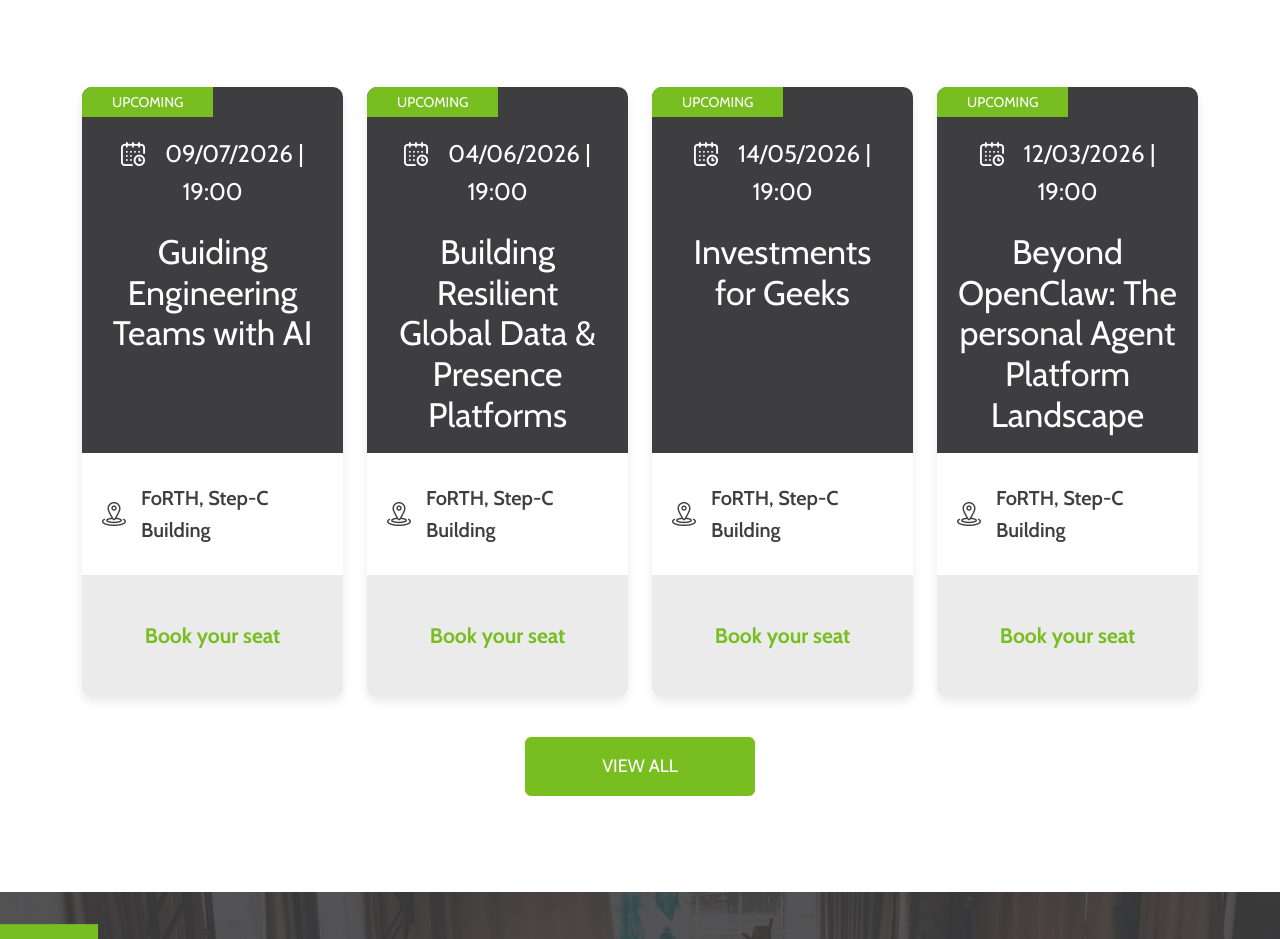
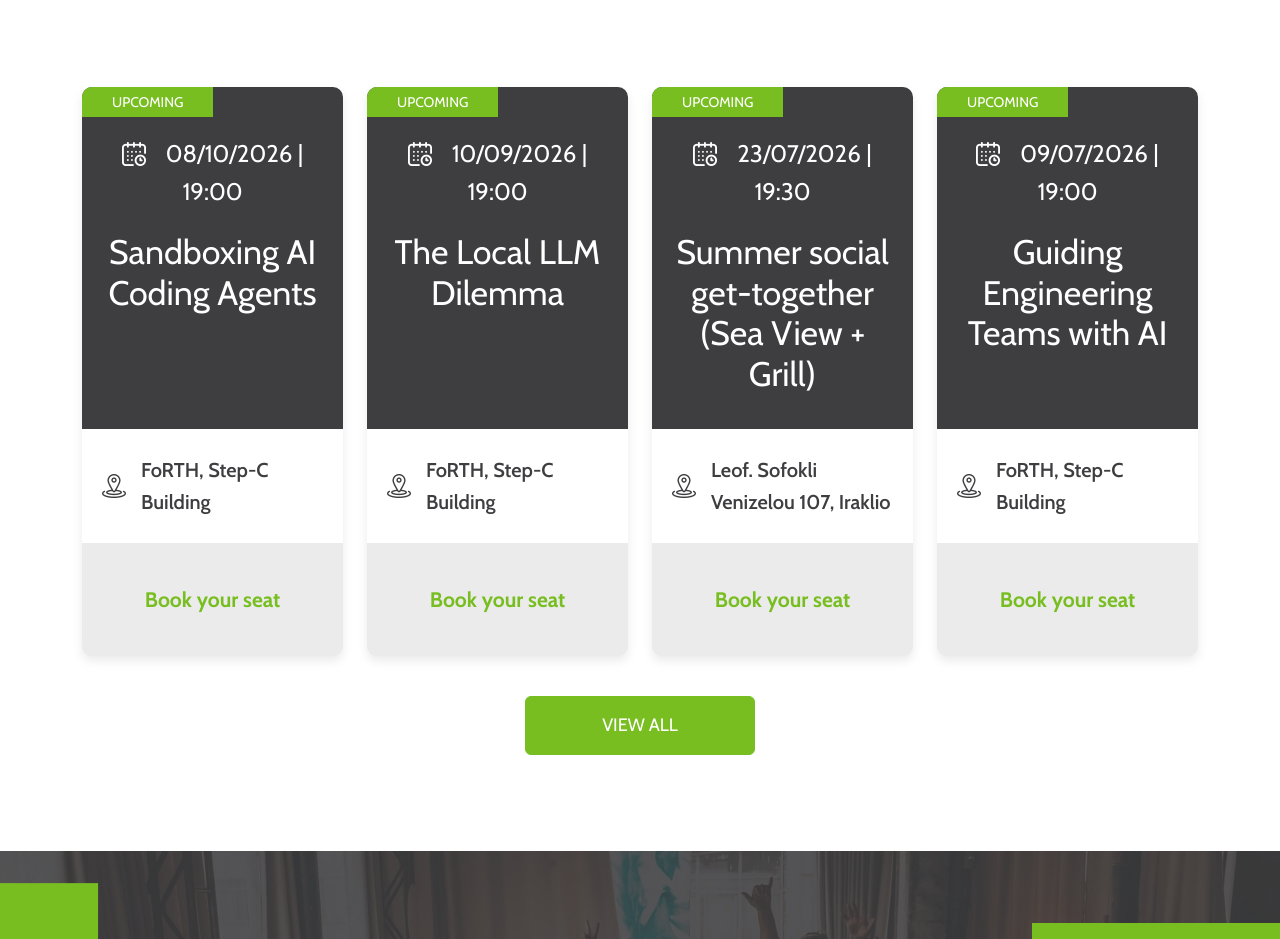
Before and after one commit to devstaff-crete/devstaff-website, a Next.js app: page / in a window 1280 px wide. Shown: the part 1580-2519 px from the top of the page. Built offline with nearby package versions, Linux system fonts and the light colour scheme.

Commit message:
Add new events to events.ts
Added new events to the events array with details including date, time, title, location, and URLs.

```diff
--- a/data/events.ts
+++ b/data/events.ts
@@ -8,6 +8,30 @@ type Event = {
 };
 
 export const events: Event[] = [
+  {
+    date: '08/10/2026',
+    time: '19:00',
+    title: "Sandboxing AI Coding Agents",
+    location: 'FoRTH, Step-C Building',
+    locationUrl: 'https://goo.gl/maps/ZpCiitT3yDCcpumd9',
+    eventUrl: 'https://www.meetup.com/devstaff/events/316766900/'
+  },
+  {
+    date: '10/09/2026',
+    time: '19:00',
+    title: "The Local LLM Dilemma",
+    location: 'FoRTH, Step-C Building',
+    locationUrl: 'https://goo.gl/maps/ZpCiitT3yDCcpumd9',
+    eventUrl: 'https://www.meetup.com/devstaff/events/316369160/'
+  },
+  {
+    date: '23/07/2026',
+    time: '19:30',
+    title: "Summer social get-together (Sea View + Grill)",
+    location: 'Leof. Sofokli Venizelou 107, Iraklio',
+    locationUrl: 'https://maps.google.com/?q=Leof.+Sofokli+Venizelou+107,+Iraklio',
+    eventUrl: 'https://www.meetup.com/devstaff/events/315691303/'
+  },
   {
     date: '09/07/2026',
     time: '19:00',
```
